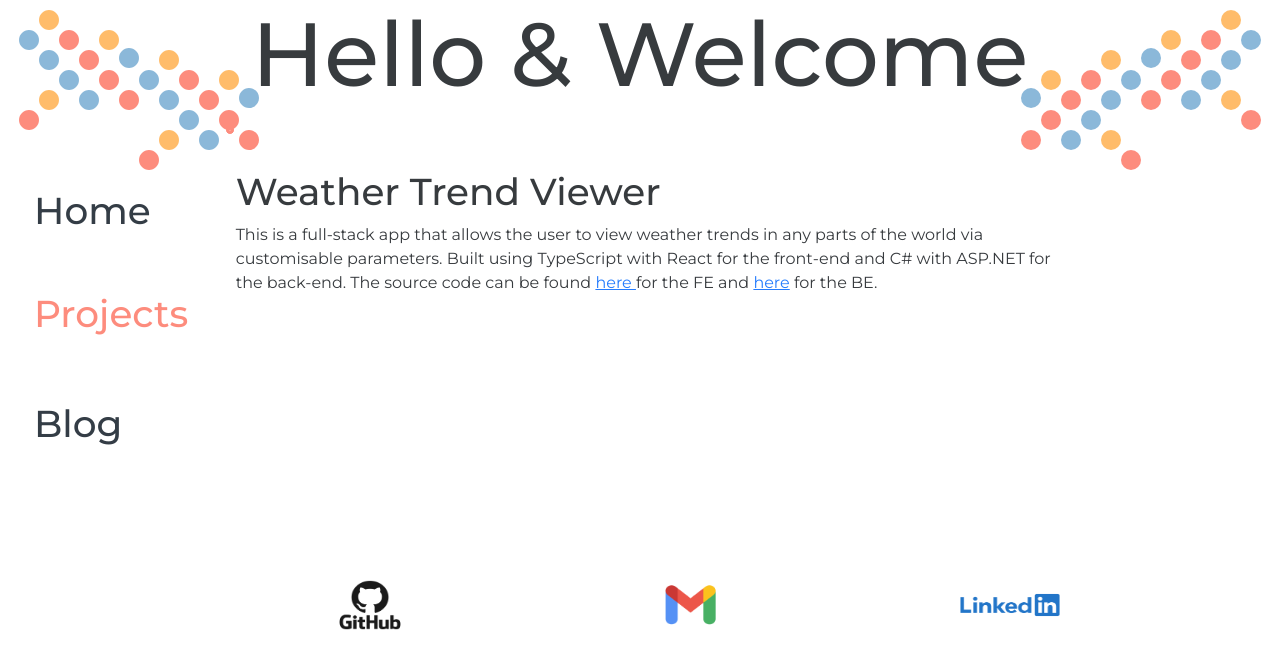
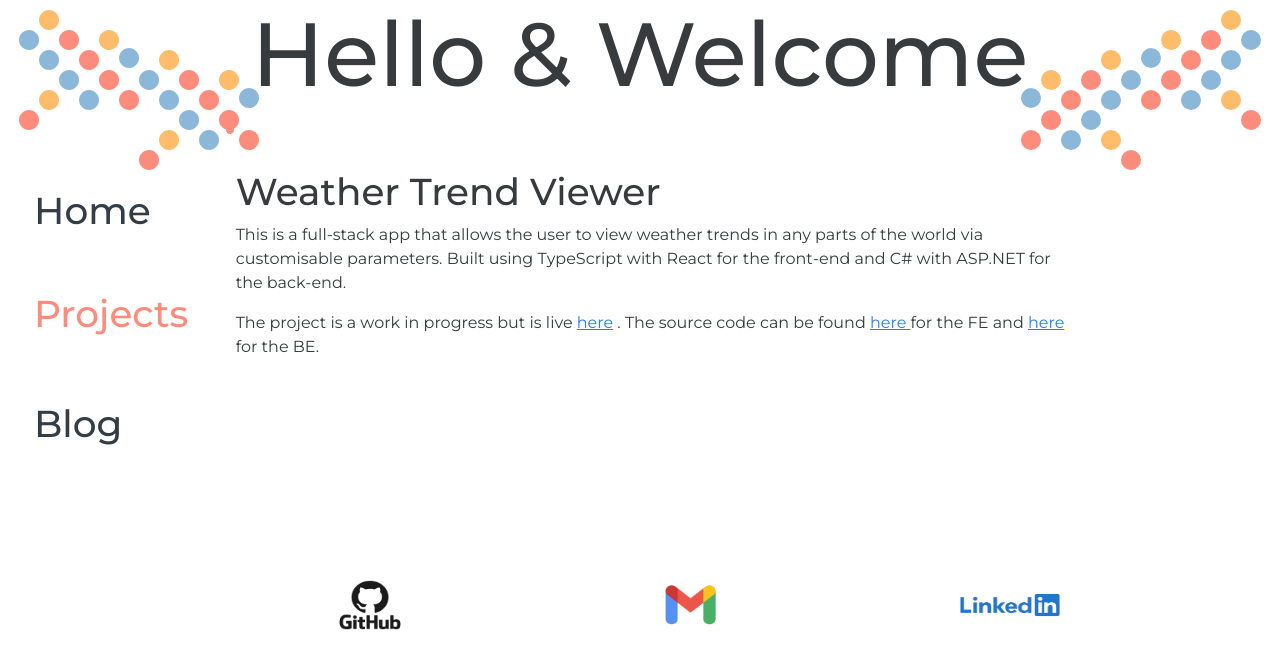
Before and after one commit to DavidJDallas/site, a React (Create React App) app: page /projects in a window 1280 px wide. Shown: the top 668 px of the page. Built offline with nearby package versions, Linux system fonts and the light colour scheme.

Commit message:
project link added in

```diff
--- a/src/Projects/Projects.jsx
+++ b/src/Projects/Projects.jsx
@@ -5,7 +5,11 @@ const Projects = () => {
         <>
 
         <h3>Weather Trend Viewer</h3>
-        <p>This is a full-stack app that allows the user to view weather trends in any parts of the world via customisable parameters. Built using TypeScript with React for the front-end and C# with ASP.NET for the back-end. The source code can be found <a href="https://github.com/DavidJDallas/historical-weather-visualisation" target="_blank">here </a>for the FE and <a href="https://github.com/DavidJDallas/historical-weather-visualisation-BACKEND" target="_blank">here</a> for the BE.</p>
+        <p>This is a full-stack app that allows the user to view weather trends in any parts of the world via customisable parameters. Built using TypeScript with React for the front-end and C# with ASP.NET for the back-end.
+            </p>
+        <p>
+            The project is a work in progress but is live <a href="weathertrends.netlify.app target=_blank" >here</a> . The source code can be found <a href="https://github.com/DavidJDallas/historical-weather-visualisation" target="_blank">here </a>for the FE and <a href="https://github.com/DavidJDallas/historical-weather-visualisation-BACKEND" target="_blank">here</a> for the BE.
+            </p>
         </>
     )
 }
```
